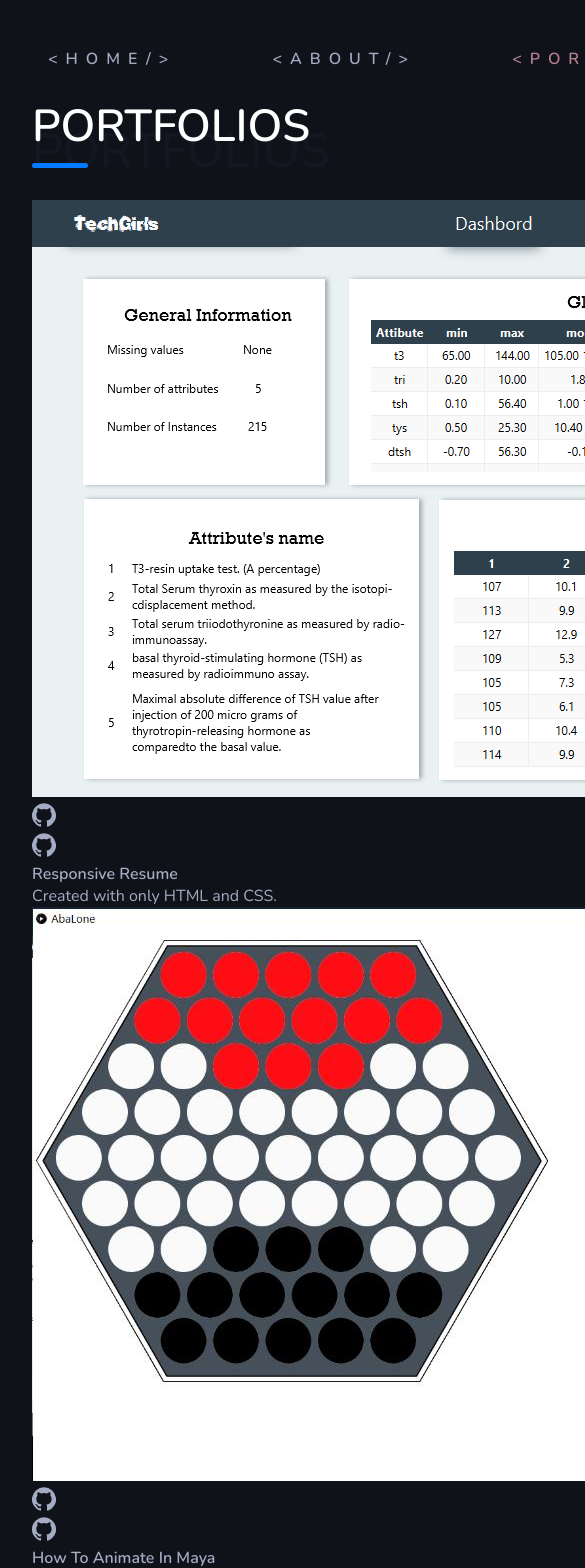
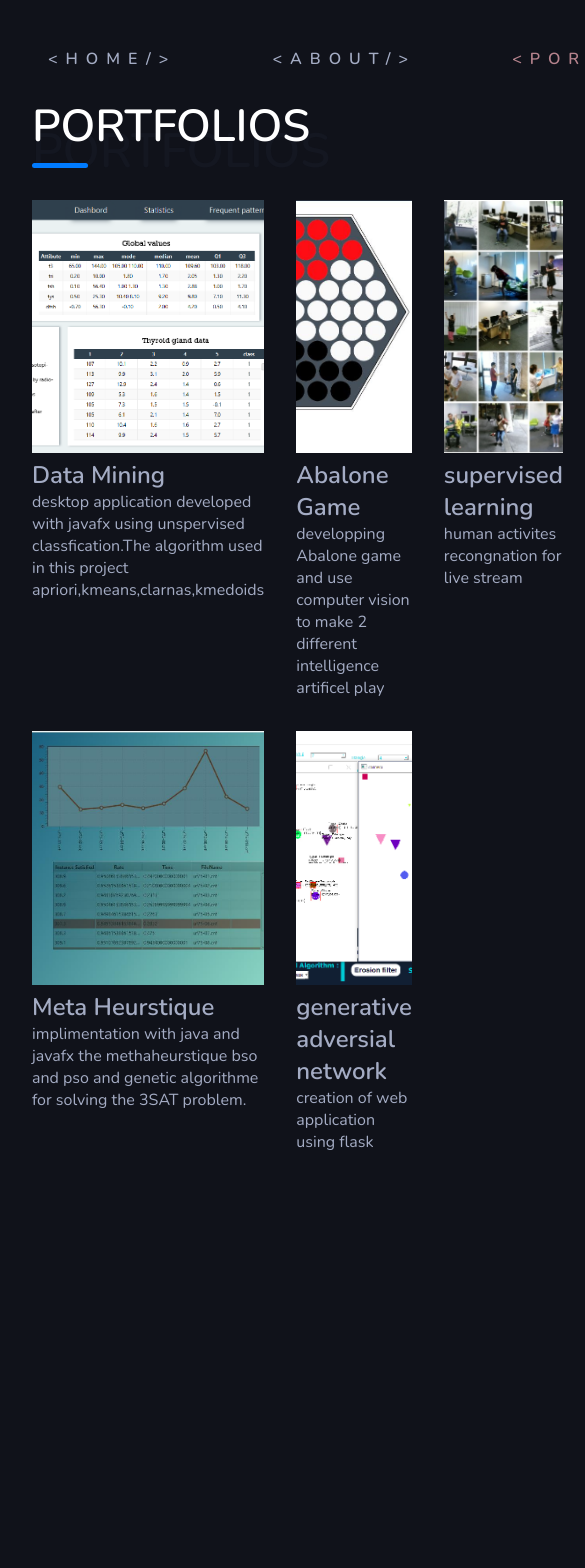
Before and after one commit to manelyasmin/firstversion, a React (Create React App) app: page /portfilios in a window 390 px wide. Shown: the top 1568 px of the page, 585 px wide, since content can reach past the window. After the commit the page ends 1217 px from the top, so only its background shows below. Built offline with nearby package versions, Linux system fonts and the light colour scheme.

Commit message:
make the animation and fill information of the projects ,the next step will be the resume buttom and the github of portfolio modification also the contact app ending with phone media

```diff
--- a/src/components/Button.js
+++ b/src/components/Button.js
@@ -0,0 +1,9 @@
+import React from 'react'
+
+function Button() {
+  return (
+    <div>Button</div>
+  )
+}
+
+export default Button
--- a/src/components/Menu.js
+++ b/src/components/Menu.js
@@ -16,11 +16,7 @@ function Menu({menuItem}) {
                                             <GithubIcon />
                                         </a>
                                     </li>
-                                    <li>
-                                        <a href={item.link2}>
-                                            <GithubIcon />
-                                        </a>
-                                    </li>
+
                                 </ul>
                             </div>
                             <h6>{item.title}</h6>
@@ -34,7 +30,104 @@ function Menu({menuItem}) {
 }
 
 const MenuItemStyled=styled.div`
+display:grid;
+grid-template-columns:repeat(3,1fr);
+grid-gap:2rem;
+.grid-item{
+    .portfolio-content{
+        display:block;
+        position:relative;
+        h6{
+            font-size:1.5rem;
 
+        }
+        /* margin-bottom:1.5rem; */
+        img{
+            width:100%;
+            height:30vh;
+            object-fit:cover;
+        }
+        ul{
+            transform:translateY(-600px);
+            transition:all .4s ease-in-out;
+            position:absolute;
+            left:50%;
+            top:40%;
+            opacity:0;
+         li{
+             background-color:var(--border-color);
+             display:flex;
+             align-items: center;
+             justify-content: center;
+             padding:1rem;
+             border-radius:50%;
+             width:3rem;
+             height:3rem;
+             margin :0 .5rem;
+             transition:all .4s ease-in-out;
+             &:hover{
+                 background-color:var(--primary-color);
+             }
+             a{
+                 display:flex;
+                 align-items:center;
+                 justify-content:center;
+                 transition:all .4s ease-in-out;
+             }
+         }
+        }
+        .portfolio-image{
+            &::before {
+                content:"";
+                position:absolute;
+                left:2%;
+                height:0;
+                width:0;
+                transition:all .4s ease-in-out;
+            }
+        }
+        .portfolio-image:hover{
+            ul{
+transform:translateY(0);
+transform:translateY(-50%,-50%);
+display:flex;
+align-items:center;
+justify-content:center;
+transition:all .4s ease-in-out;
+opacity:1;
+li{
+    transition:all .4s ease-in-out;
+    &:hover{
+        background-color:var(--primary-color);
+    }
+    a{
+        display:flex;
+        align-items:center;
+        justify-content:center;
+        transition:all .4s ease-in-out;
 
+    }
+}
+li:hover{
+    svg{
+       color:var(--white-color);
+    }
+}
+svg{
+    font-size:2rem;
+}
+            }
+            &::before{
+
+                height:calc(100%-32%);
+                width:calc(100%-4%);
+                background-color:white;
+                opacity:.9;
+                transform-origin:left;
+                transition:all .4s ease-in-out;
+            }
+        }
+    }
+}
 `;
 export default Menu
--- a/src/data/portfolios.js
+++ b/src/data/portfolios.js
@@ -9,46 +9,46 @@ const portfolios = [
         id: 1,
         category: 'CSS',
         image: css1,
-        link1: 'https://www.google.com',
-        link2: 'https://www.google.com',
-        title: 'Responsive Resume',
-        text: 'Created with only HTML and CSS.'
+        link1: 'https://github.com/manelyasmin/Data_Mining.git',
+
+        title: 'Data Mining',
+        text: 'desktop application developed with javafx using unspervised classfication.The algorithm  used in this project apriori,kmeans,clarnas,kmedoids'
     },
     {
         id: 2,
         category: 'Python',
         image: css2,
-        link1: 'https://www.google.com',
-        link2: 'https://www.google.com',
-        title: 'How To Animate In Maya',
-        text: 'Number one Animation Application'
+        link1: 'https://github.com/manelyasmin/Aablone.git',
+
+        title: 'Abalone Game',
+        text: 'developping Abalone game and use computer vision to make 2 different intelligence artificel play '
     },
     {
         id: 3,
         category: 'Javascript',
         image: react1,
-        link1: 'https://www.google.com',
-        link2: 'https://www.google.com',
-        title: 'How To Animate In Maya',
-        text: 'Number one Animation Application'
+        link1: 'https://github.com/manelyasmin/HAR.git',
+
+        title: 'supervised learning',
+        text: 'human activites recongnation for live stream'
     },
     {
         id: 4,
         category: 'Animation',
         image: img2,
-        link1: 'https://www.google.com',
-        link2: 'https://www.google.com',
-        title: 'How To Use Blender',
-        text: 'Free Animation Software'
+        link1: 'https://github.com/manelyasmin/MethaHeurstique.git',
+
+        title: 'Meta Heurstique',
+        text: 'implimentation with java and javafx the methaheurstique bso and pso and genetic algorithme for solving the 3SAT problem.'
     },
     {
         id: 5,
         category: 'Animation',
         image: img3,
-        link1: 'https://www.google.com',
-        link2: 'https://www.google.com',
-        title: 'How To Use Blender',
-        text: 'Free Animation Software'
+        link1: 'https://github.com/manelyasmin/generative_adversiral_networks.git',
+
+        title: 'generative adversial network',
+        text: 'creation of web application using flask'
     }
 ]
 
```
Also changed, not shown: src/Pages/PortfoliosPage.js (+5 -4 lines).
